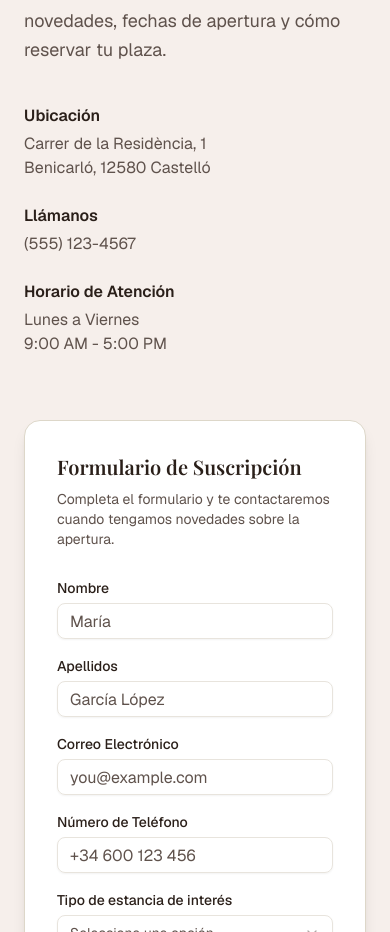
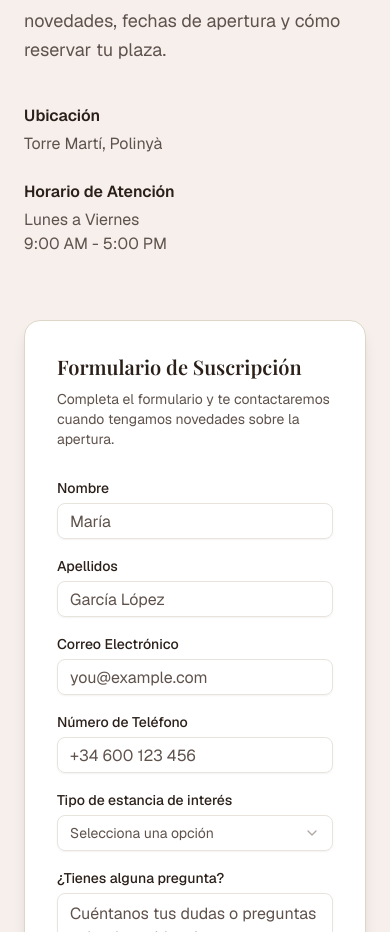
Before and after one commit to Lidofernandez/residenciatorremarti, a Next.js app: page / in a window 390 px wide. Shown: the part 6181-7113 px from the top of the page. Built offline with nearby package versions, Linux system fonts and the light colour scheme.

Commit message:
Update address to Torre Martí Polinyà and hide phone number

```diff
--- a/components/contact-section.tsx
+++ b/components/contact-section.tsx
@@ -82,12 +82,6 @@ export function ContactSection() {
                 <h3 className="font-semibold text-foreground">{t.contact.visitUs}</h3>
                 <p className="mt-1 text-muted-foreground whitespace-pre-line">
                   {t.contact.address}
-                </p>
-              </div>
-              <div>
-                <h3 className="font-semibold text-foreground">{t.contact.callUs}</h3>
-                <p className="mt-1 text-muted-foreground">
-                  {t.contact.phone}
                 </p>
               </div>
               <div>
--- a/lib/translations.ts
+++ b/lib/translations.ts
@@ -108,7 +108,7 @@ export const translations = {
       title: "Suscríbete para Recibir Información",
       description: "Estamos preparando todo para nuestra apertura. Déjanos tus datos y te mantendremos informado sobre las novedades, fechas de apertura y cómo reservar tu plaza.",
       visitUs: "Ubicación",
-      address: "Carrer de la Residència, 1\nBenicarló, 12580 Castelló",
+      address: "Torre Martí, Polinyà",
       callUs: "Llámanos",
       phone: "(555) 123-4567",
       hours: "Horario de Atención",
@@ -265,7 +265,7 @@ export const translations = {
       title: "Subscriu-te per Rebre Informació",
       description: "Estem preparant tot per a la nostra obertura. Deixa'ns les teves dades i et mantindrem informat sobre les novetats, dates d'obertura i com reservar la teva plaça.",
       visitUs: "Ubicació",
-      address: "Carrer de la Residència, 1\nBenicarló, 12580 Castelló",
+      address: "Torre Martí, Polinyà",
       callUs: "Truca'ns",
       phone: "(555) 123-4567",
       hours: "Horari d'Atenció",
```
Also changed, not shown: 1 other file (tests, documents, lock files or other folders).
